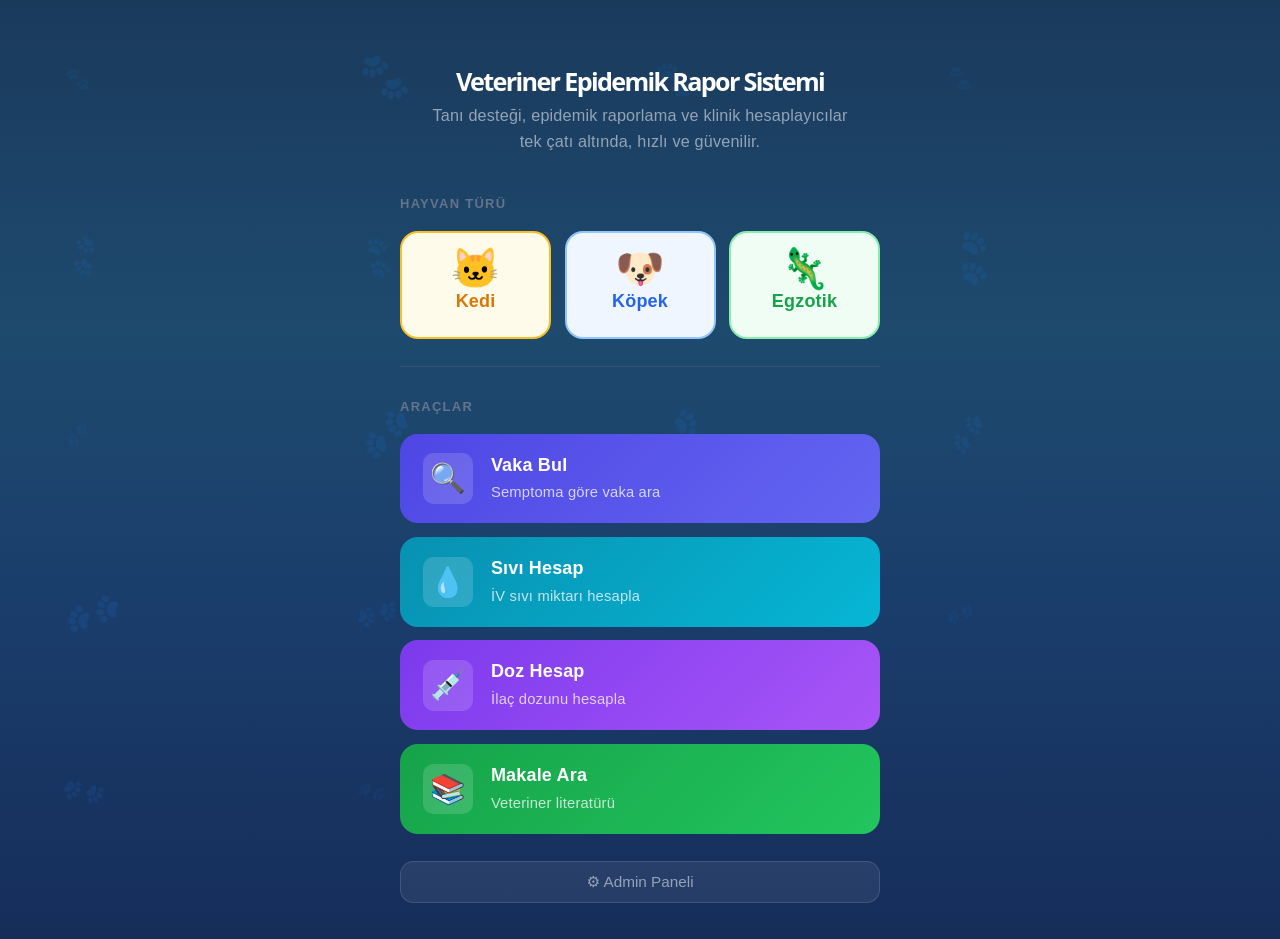
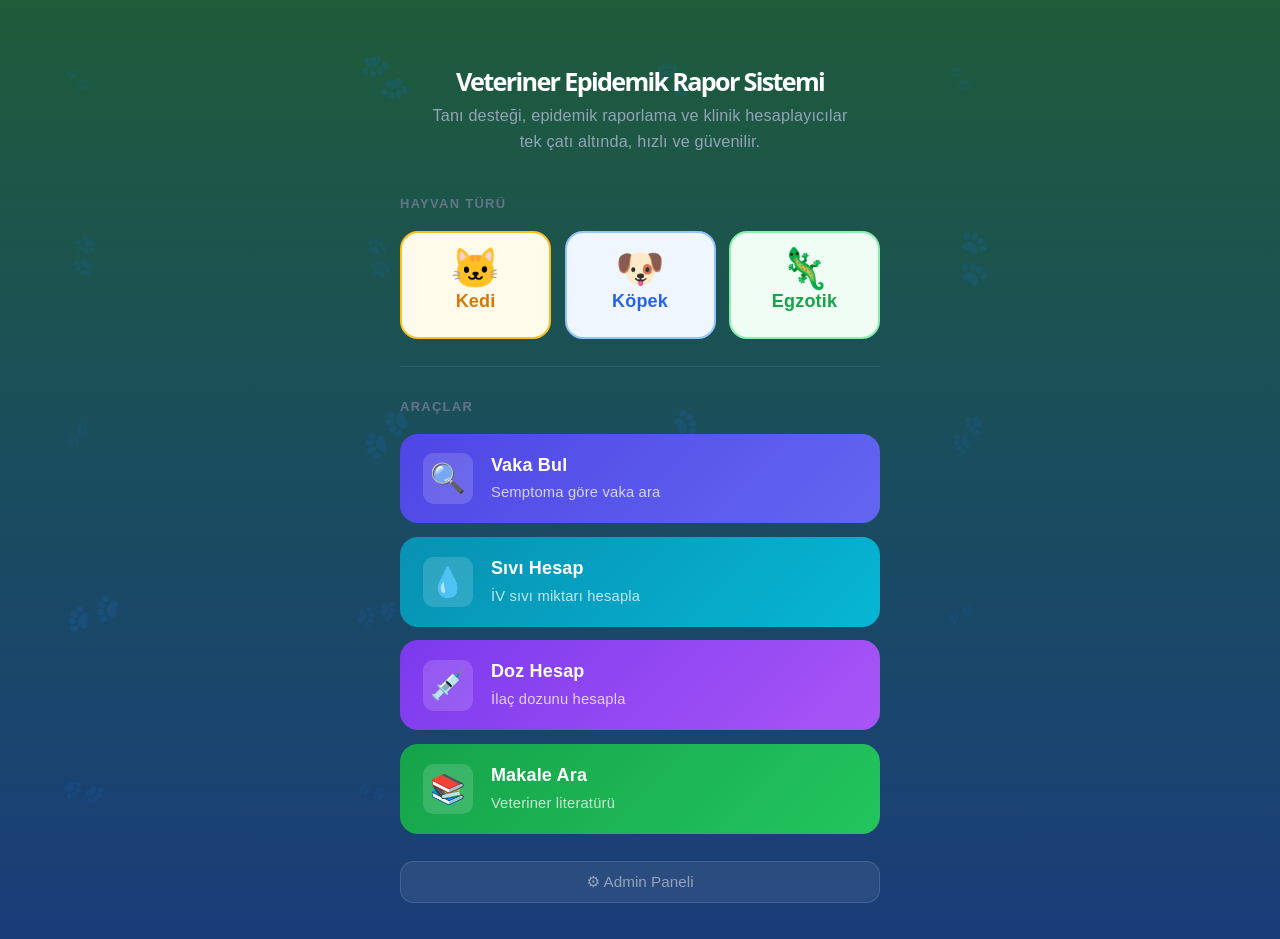
Before and after one commit to aydokafa-art/vetrapor-frontend, a React app: page / in a window 1280 px wide. Built offline with nearby package versions, Linux system fonts and the light colour scheme; no server answers; the HTML template or start-up script is replaced by a standard one.

Commit message:
Green to blue gradient more visible

```diff
--- a/src/pages/Home.jsx
+++ b/src/pages/Home.jsx
@@ -82,7 +82,7 @@ export default function Home() {
 const s = {
   container: {
     minHeight: '100vh',
-    background: 'linear-gradient(180deg, #1a3a5c 0%, #1e4a6e 35%, #1a3d6b 65%, #162d5a 100%)',
+    background: 'linear-gradient(180deg, #1e5c3a 0%, #1a4d5e 50%, #1a3d7a 100%)',
     position: 'relative',
     overflow: 'hidden',
     display: 'flex',
```
